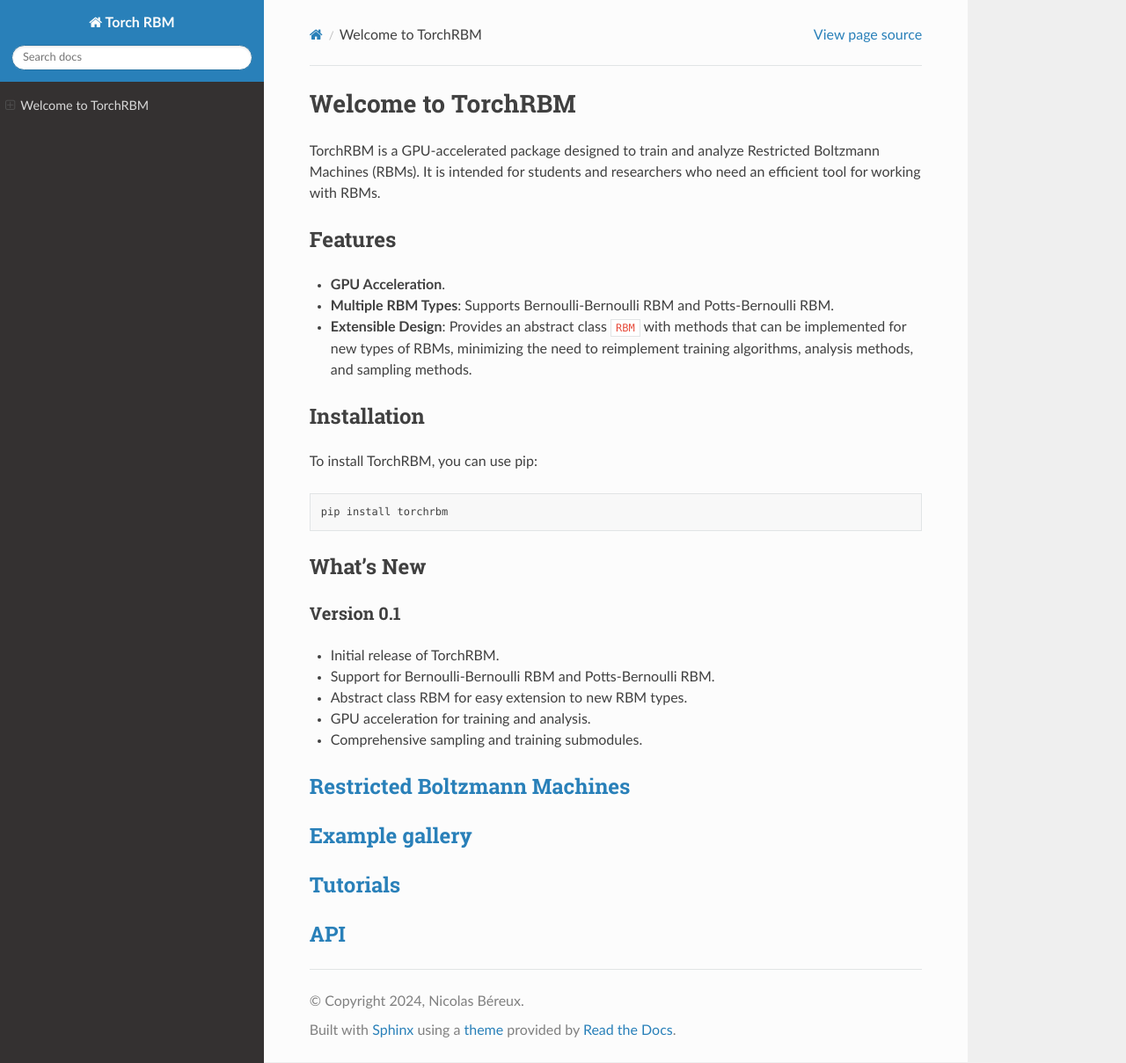
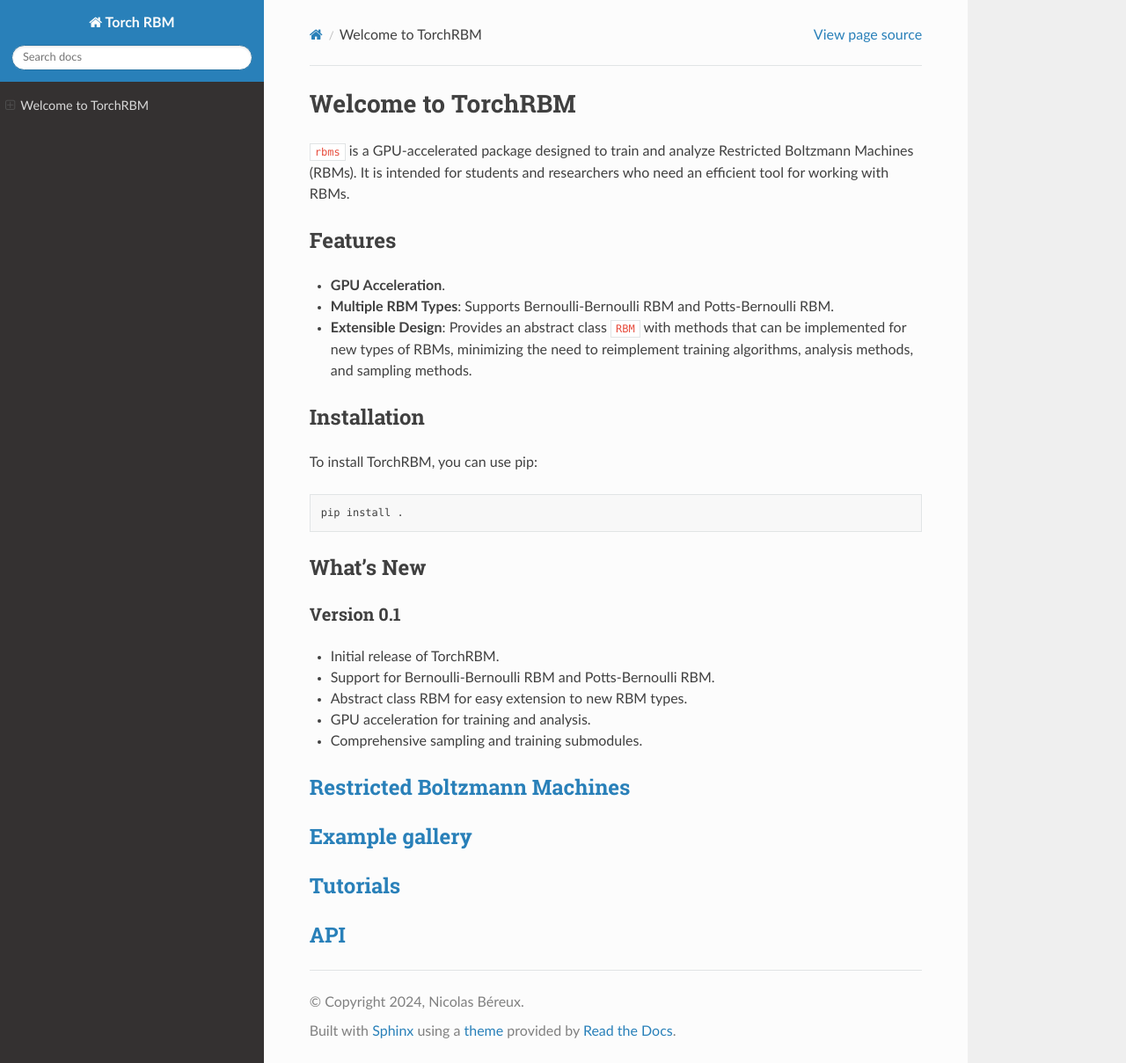
Before and after one commit to DsysDML/rbms, a Sphinx documentation site: the page built from docs/source/index.md, in a window 1280 px wide and 1209 px high. Shown: the whole window at 88% size. Built offline with Sphinx 7.4.7 and the Read the Docs theme 3.1.0, drawn with Linux system fonts in a browser that asks for light colours.

Commit message:
update install

````diff
--- a/docs/source/index.md
+++ b/docs/source/index.md
@@ -1,6 +1,6 @@
  # Welcome to TorchRBM
 
-TorchRBM is a GPU-accelerated package designed to train and analyze Restricted Boltzmann Machines (RBMs). It is intended for students and researchers who need an efficient tool for working with RBMs.
+`rbms` is a GPU-accelerated package designed to train and analyze Restricted Boltzmann Machines (RBMs). It is intended for students and researchers who need an efficient tool for working with RBMs.
 
 ## Features
 
@@ -14,7 +14,7 @@
 To install TorchRBM, you can use pip:
 
 ```bash
-pip install torchrbm
+pip install .
 ```
 
 ## What's New
````
